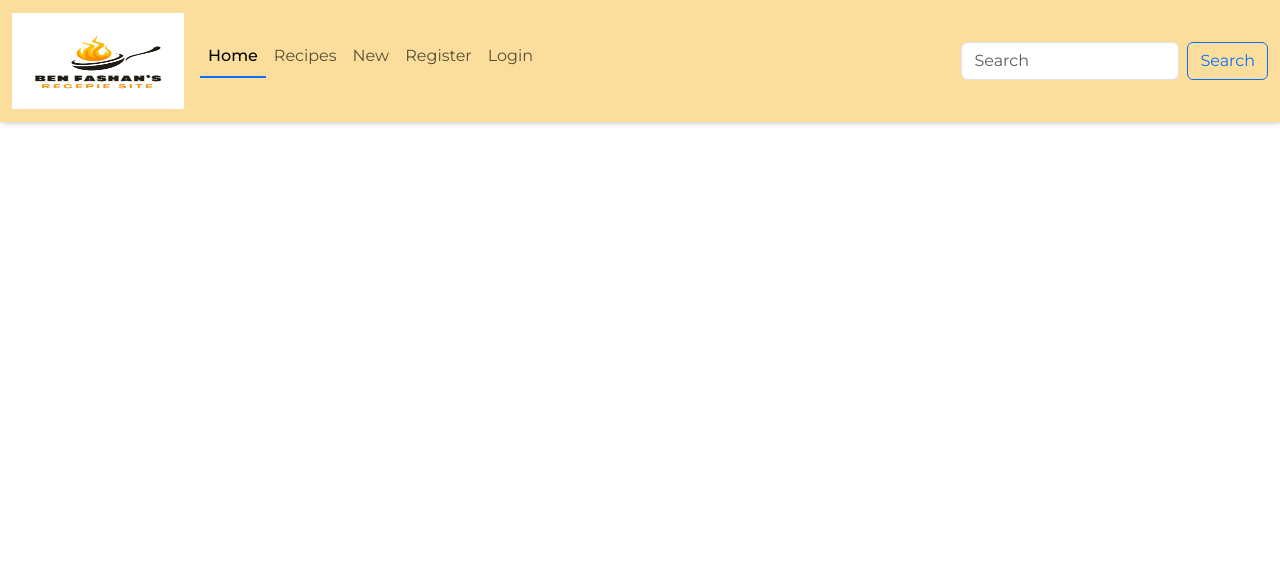
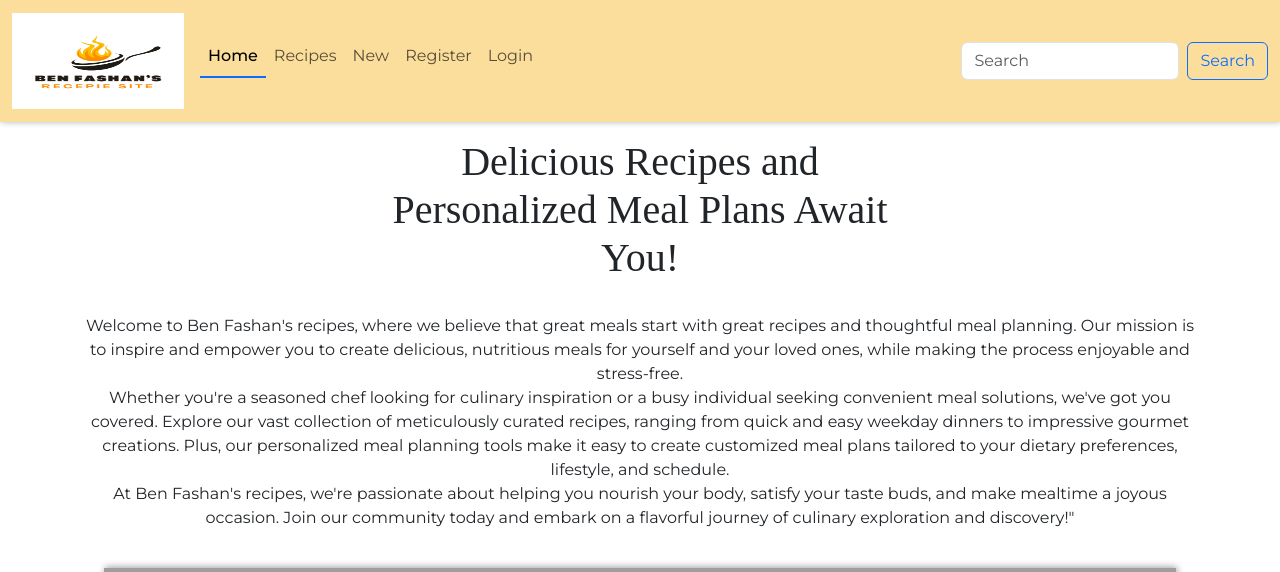
Before and after one commit to BenFash/Django-recipe-test, a Django app: page / in a window 1280 px wide. Shown: the top 572 px of the page. Run offline with Django 4.2, Linux system fonts and the light colour scheme; data comes from the database, SQL or seed files in the repository; parts of the project's set-up code (start-up, migrations or seed data) failed here and were passed over; some libraries are stand-ins or nearby versions; grey boxes are pictures that could not be loaded.

Commit message:
ADD: homepage

```diff
--- a/home/templates/home/index.html
+++ b/home/templates/home/index.html
@@ -1 +1,38 @@
 {%extends 'base.html'%}
+
+{% block title %}Home{% endblock %}
+
+{% block content %}
+
+<div class="container flex-column pt-3">
+    <section class="text-center ">
+        <h1 class="main-title mx-auto">Delicious Recipes and Personalized Meal Plans Await You!</h1>
+        <p class="pt-4 ">Welcome to Ben Fashan's recipes, where we believe that great meals start with great recipes and
+            thoughtful meal planning. Our mission is to inspire and empower you to create delicious, nutritious meals
+            for yourself and your loved ones, while making the process enjoyable and stress-free.
+            <br>
+            Whether you're a seasoned chef looking for culinary inspiration or a busy individual seeking convenient meal
+            solutions, we've got you covered. Explore our vast collection of meticulously curated recipes, ranging from
+            quick and easy weekday dinners to impressive gourmet creations. Plus, our personalized meal planning tools
+            make it easy to create customized meal plans tailored to your dietary preferences, lifestyle, and schedule.
+            <br>
+            At Ben Fashan's recipes, we're passionate about helping you nourish your body, satisfy your taste buds, and
+            make mealtime a joyous occasion. Join our community today and embark on a flavorful journey of culinary
+            exploration and discovery!"
+        </p>
+    </section>
+    <section>
+        <div class="recipe-cont">
+            {% for recipe in recipes %}
+            <a href="{% url 'recipe_detail' recipe.id %}" class="img-container">
+                <img src="{{ recipe.image.url }}" alt="{{ recipe.image_alt }}" style="width: 100%;">
+                <div class="centered">
+                    <h2>{{ recipe.title }}</h2>
+                </div>
+            </a>
+            {% endfor %}
+        </div>
+    </section>
+</div>
+
+{% endblock %}
--- a/home/views.py
+++ b/home/views.py
@@ -1,5 +1,10 @@
-from django.views.generic import TemplateView
+from django.views.generic import ListView
+from recipes.models import Recipe
 
+class Index(ListView):
+    template_name = 'home/index.html'
+    model = Recipe
+    context_object_name = 'recipes'
 
-class Index(TemplateView):
-    template_name = 'home/index.html'
+    def get_queryset(self):
+        return self.model.objects.all()[:3]
--- a/recipes/templates/recipes/recipe_detail.html
+++ b/recipes/templates/recipes/recipe_detail.html
@@ -13,6 +13,7 @@
             <h1 class="text-center ">{{ recipe.title }}</h1>
             <p class="text-center ">Posted by {{ recipe.user }} on {{ recipe.posted_date }}</p>
             <hr>
+            <p>{{ recipe.description }}</p>
             <p><strong>Calories: </strong>{{ recipe.calories }}</p>
             <p><strong>Cuisine: </strong>{{ recipe.cuisine_types|title }}</p>
 
--- a/static/css/base.css
+++ b/static/css/base.css
@@ -132,11 +132,68 @@ img.logo {
 }
 
 .recipe-pic {
+    width: 50%%;
+    height: auto;
+}
+
+.recipe-cont {
+    display: flex;
+    flex-direction: column;
+    flex-wrap: wrap;
+}
+
+a.img-container {
+    position: relative;
+    text-align: center;
+    color: var(--white);
+    margin: 2%;
+    overflow: hidden;
+    text-decoration: none;
+    border: 1px solid var(--border);
+    box-shadow: var(--smal-box-shadow);
+    max-height: 800px;
+}
+
+a.img-container:hover {
+    color: var(--tan);
+}
+
+.img-container img {
     width: 100%;
     height: auto;
 }
 
+.centered {
+    width: 100%;
+    background-color: #000000c9;
+    position: absolute;
+    top: 50%;
+    left: 50%;
+    transform: translate(-50%, -50%);
+}
+
+
+@media screen and (min-width: 40em) {
+    .form {
+        width: 50%;
+    }
+
+    .recipe-cont {
+        flex-direction: row;
+    }
+
+    .img-container {
+        flex-direction: row;
+        width: 298%;
+    }
+}
+
+
 @media screen and (min-width: 62.5em) {
+
+    .main-title {
+        width: 50%;
+    }
 
     .recipe-info {
         flex-direction: row;
```
